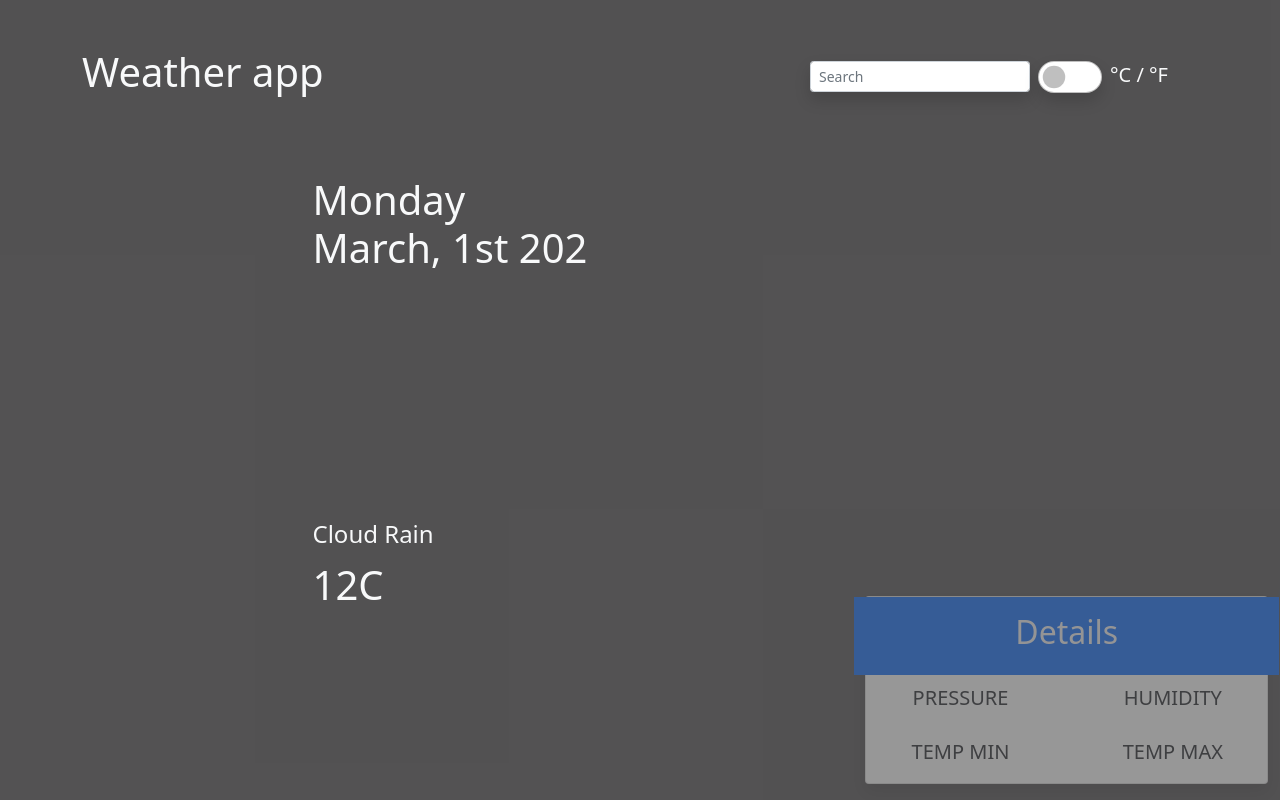
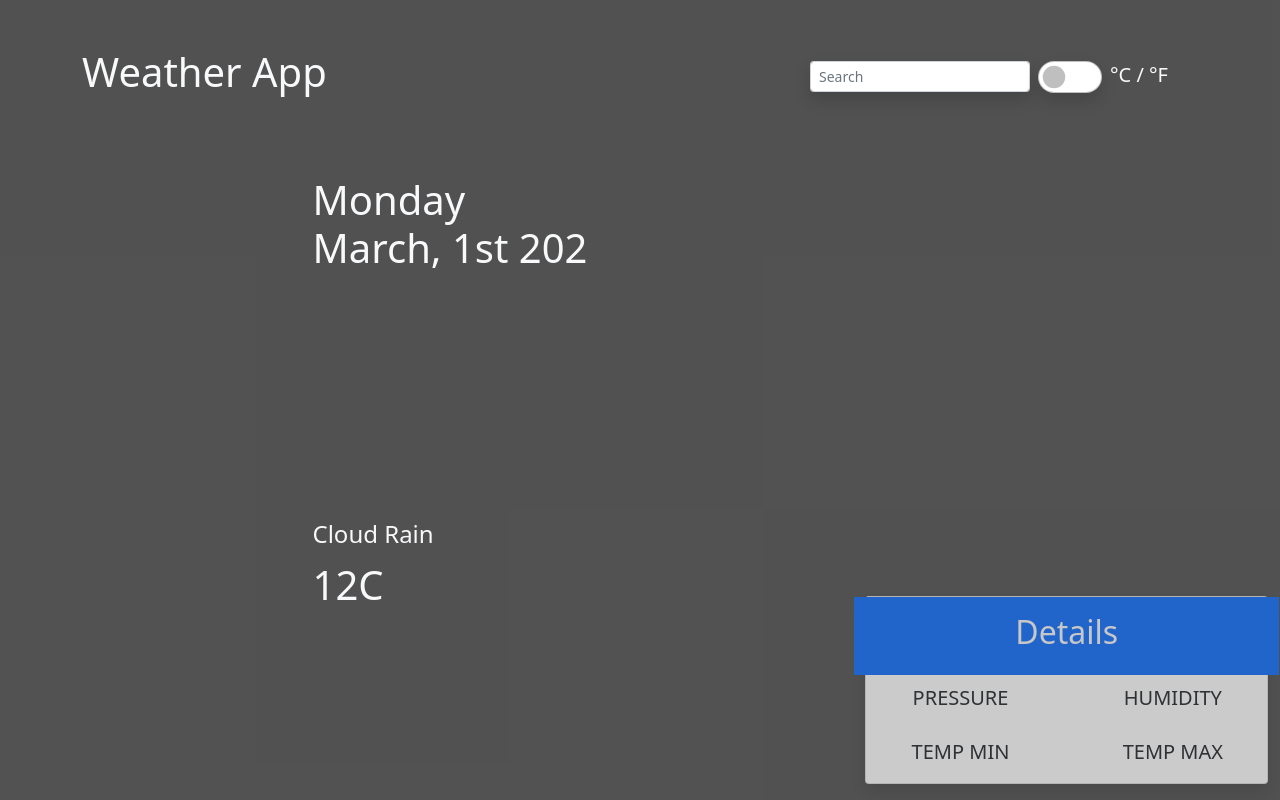
Before and after one commit to pacyL2K19/weather-app, a website built with webpack: page dist/index.html in a window 1280 px wide. Built offline with nearby package versions, Linux system fonts and the light colour scheme; no server answers.

Commit message:
Update readme file

```diff
--- a/src/index.js
+++ b/src/index.js
@@ -6,7 +6,6 @@ import displayWeather from './scripts/weatherRender';
 import tempConverted from './scripts/tempConver';
 
 const content = document.querySelector('#content');
-const alertBox = document.querySelector('.alert-msg');
 content.className = 'body';
 
 const mainPage = document.createElement('div');
@@ -22,10 +21,12 @@ homePage();
 
 const defaultCountry = 'Moscow';
 const getWeather = (query) => {
+  const alertBox = document.getElementById('alert');
+
   fetch(`${weatherApi.base}weather?q=${query}&units=metric&APPID=${weatherApi.key}`)
     .then(weather => weather.json()).then(displayWeather)
     .catch(() => {
-      console.log('here');
+    //   console.log('here');
       alertBox.classList.remove('d-none');
       setTimeout(() => {
         alertBox.classList.add('d-none');
--- a/src/scripts/header.js
+++ b/src/scripts/header.js
@@ -7,7 +7,7 @@ const header = () => {
   const logoWrapper = document.createElement('div');
   const h1 = document.createElement('h1');
   h1.className = 'text-light';
-  h1.textContent = 'Weather app';
+  h1.textContent = 'Weather App';
 
   logoWrapper.appendChild(h1);
 
@@ -16,6 +16,9 @@ const header = () => {
   const errorContainer = document.createElement('div');
   errorContainer.innerHTML = 'This entered place was not found';
   errorContainer.className = 'd-none alert-msg';
+  setAttributes(errorContainer, {
+    id: 'alert',
+  });
 
   const searchInput = document.createElement('input');
   setAttributes(searchInput, {
--- a/src/styles/styles.css
+++ b/src/styles/styles.css
@@ -59,7 +59,7 @@ body {
   position: absolute;
   bottom: 0;
   right: 0;
-  opacity: 0.4;
+  opacity: 0.7;
 }
 
 .alert-msg {
```
Also changed, not shown: README.md, dist/main.js.
